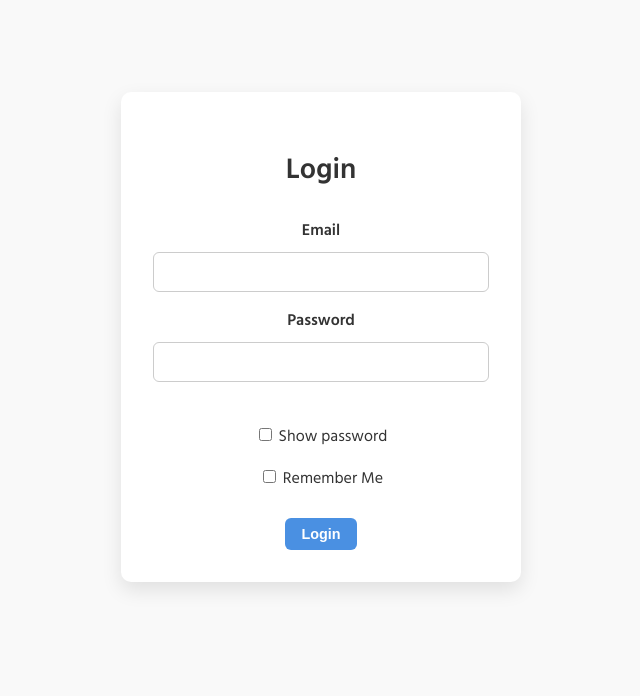
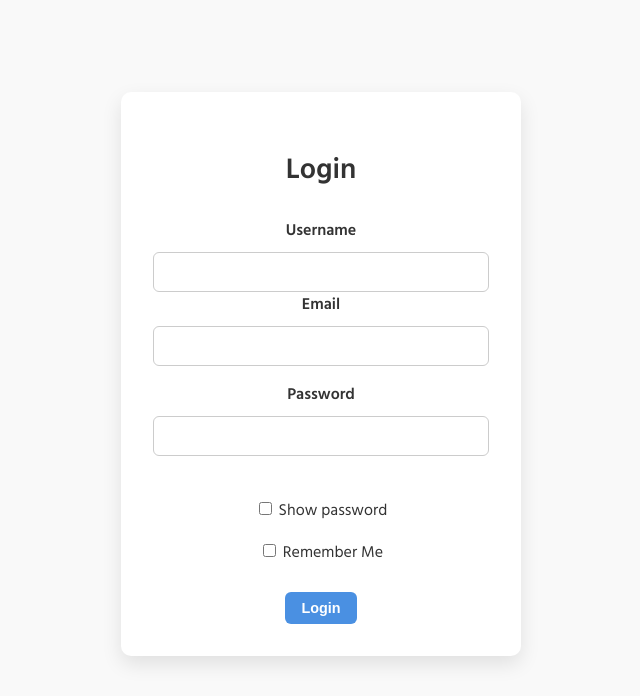
Before and after one commit to rudranshmishra19/Satva-Library, a Flask app: page /login in a window 1280 px wide. Shown: the part 68-764 px from the top of the page, without its empty margins (319-959 px from the left). Run offline with Flask 3, Linux system fonts and the light colour scheme.

Commit message:
Updates on app.py and templates folder

```diff
--- a/app.py
+++ b/app.py
@@ -1,19 +1,21 @@
 from flask import Flask, render_template, request, redirect, session,flash
 from flask_sqlalchemy import SQLAlchemy
-from werkzeug.security import check_password_hash,generate_password_hash
+from flask_scrypt import generate_random_salt,generate_password_hash,check_password_hash
 from dotenv import load_dotenv
 import os
 
 
 load_dotenv () # <- Load variables from .env
 # Create an instance of the Flask class
+#Initialize Flask
 app = Flask(__name__)
 app.secret_key=os.environ.get("SECRET_KEY")or "fallback_secret"
 
+#Database URL fix for postgress
 db_url=os.environ.get("DATABASE_URL")
 if db_url and db_url.startswith("postgres://"):
     db_url=db_url.replace("postgres://","postgresql://",1)
-
+print("Active DB URL:",db_url)
 
 #Replace these with your actual credentials
 app.config['SQLALCHEMY_DATABASE_URI']=db_url
@@ -24,7 +26,7 @@ with app.app_context():
     db.create_all()
 #Define a model
 class Contact(db.Model):
-     Id=db.Column(db.Integer,primary_key=True)
+     id=db.Column(db.Integer,primary_key=True)
      Name=db.Column(db.String(100))
      Email=db.Column(db.String(120))
      Number=db.Column(db.String(20))
@@ -33,9 +35,10 @@ class Contact(db.Model):
 #Define User for admin
 class User(db.Model):
     id=db.Column(db.Integer,primary_key=True)
-    fullname=db.Column(db.String(150),nullable=False)
+    username=db.Column(db.String(150),nullable=False)
     email=db.Column(db.String(150),unique=True,nullable=False)
     password=db.Column(db.String(200),nullable=False) #Hashed Password
+    salt=db.Column(db.String(32),nullable=False)  #store salt
 
 class Booking(db.Model):
     id= db.Column(db.Integer,primary_key=True)
@@ -125,27 +128,26 @@ def submit():
 def login():
     error=None
     if request.method=="POST":
+        username=request.form["username"].strip()
         email=request.form["email"].strip()
         password=request.form["password"].strip()
 
         user=User.query.filter_by(email=email).first()
 
-        if user and check_password_hash(user.password,password):
+        if user and check_password_hash(user.password.encode(),password.encode(),user.salt.encode()):
         # login sucessful
             session["user_id"]=user.id
             flash("Login sucessful","success")
             return redirect("/admin")
         else:
-            error="Invalid email or password"
+            error="Invalid username ,email or password"
     return render_template("login.html",error=error)
 
-@app.route("/logout",methods=["POST"])
+@app.route("/logout")
 def logout():
     session.pop("user_id",None)
     flash("Logged out successfully","success")
     return redirect("/login")
-
-
 
 @app.route("/admin")
 def admin():
@@ -158,4 +160,4 @@ def admin():
 # Run the application if the script is executed directly
 if __name__ == "__main__":
 
-    app.run(debug=False)
+    app.run(debug=True)
--- a/templates/admin.html
+++ b/templates/admin.html
@@ -6,11 +6,7 @@
 {% block content %}
 <!--Logout button-->
 <div class="logout-button">
-
-<form action="{{url_for('logout')}}" method="post">
-    <button type="submit">Logout</button>
-
-</form>
+<a href="{{url_for('logout')}}">Logout</a>
  </div>
 <!-- Admin page -->
  <h2>Admin panel</h2>
--- a/templates/login.html
+++ b/templates/login.html
@@ -8,6 +8,8 @@
 
     <form method="POST" action="{{url_for('login')}}">
     <div class="form-group">
+        <label for="username" class="form-label">Username</label>
+        <input type="text" name="username" id="username" class="form-input" required>
         <label for="email" class="form-label">Email</label>
         <input type="email" name="email" id="email" class="form-input" required>
          </div>
@@ -23,6 +25,9 @@
         <input type="checkbox" id="remember" name="remember">
         <label for="remember">Remember Me</label>
      </div>
+     {% if error %}
+        <div class="error-message">{{error}}</div>
+     {% endif %}
         <div style="text-align: center;">
             <button type="submit" class="login-button">Login</button>
         </div>
```
